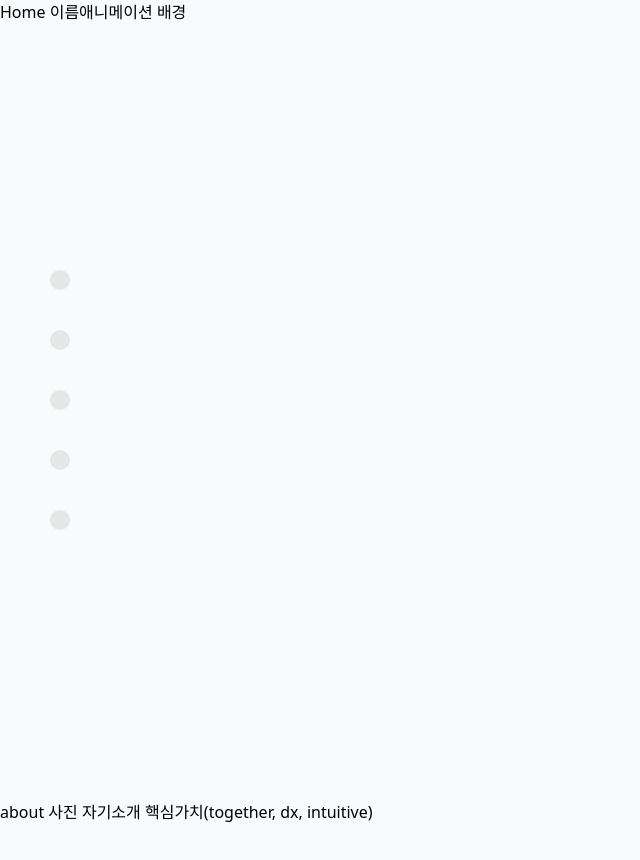
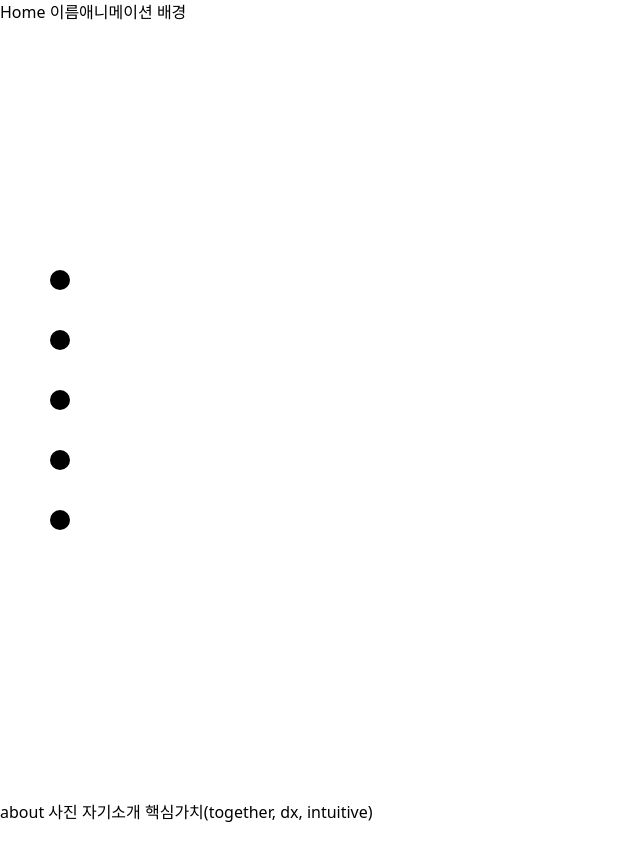
Before and after one commit to thwlckd/portfolio.v1, a Next.js app: page / in a window 1280 px wide. Shown: the top 860 px of the page, without its empty margins (0-640 px from the left). Built offline with nearby package versions, Linux system fonts and the light colour scheme.

Commit message:
Feat: 마우스 커서 커스텀 작업 - default cursor: none - window에 마우스 이벤트 부착 -> 커서 요소 스타일 부여 - components 폴더 세분

```diff
--- a/src/app/globals.css
+++ b/src/app/globals.css
@@ -3,11 +3,20 @@
 @tailwind utilities;
 
 :root {
+  cursor: none;
   scroll-behavior: smooth !important;
+}
+
+a {
+  cursor: none;
+}
+
+.large-cursor {
+  width: 64px;
+  height: 64px;
 }
 
 .active-bullet {
   width: 20px;
   height: 20px;
-  background-color: lightgray;
 }
--- a/src/app/layout.tsx
+++ b/src/app/layout.tsx
@@ -1,8 +1,8 @@
 import type { Metadata } from 'next';
 import { Inter } from 'next/font/google';
-import Link from 'next/link';
-import { Children } from 'react';
 import Provider from './provider';
+import Cursor from '@/components/common/Cursor';
+import Sidebar from '@/components/common/Sidebar';
 import './globals.css';
 
 const inter = Inter({ subsets: ['latin'] });
@@ -20,7 +20,8 @@ export default function RootLayout({
   return (
     <html lang="ko">
       <Provider>
-        <body className={(inter.className, 'min-h-screen bg-gray-50')}>
+        <body className={(inter.className, 'min-h-screen bg-white')}>
+          <Cursor />
           <Sidebar />
           {children}
         </body>
@@ -28,25 +29,3 @@ export default function RootLayout({
     </html>
   );
 }
-
-const SECTIONS = ['home', 'about', 'skill', 'project', 'contact'];
-
-const Sidebar = () => {
-  return (
-    <ul className="fixed top-0 left-10 flex flex-col justify-center items-center gap-10 w-10 h-screen z-50">
-      {Children.toArray(
-        SECTIONS.map((section) => (
-          <li>
-            <Link
-              id={`${section}-bullet`}
-              className={
-                'block w-3 h-3 rounded-full bg-gray-500 opacity-50 transition-all duration-300'
-              }
-              href={`#${section}`}
-            ></Link>
-          </li>
-        )),
-      )}
-    </ul>
-  );
-};
--- /dev/null
+++ b/src/components/common/Cursor.tsx
@@ -0,0 +1,44 @@
+'use client';
+
+import { useEffect } from 'react';
+
+export default function Cursor() {
+  useEffect(() => {
+    const cursor = document.getElementById('cursor') as HTMLDivElement;
+
+    if (!cursor) return;
+
+    const onMouseMove = (e: MouseEvent) => {
+      cursor.style.top = e.clientY + 'px';
+      cursor.style.left = e.clientX + 'px';
+    };
+
+    const enlargeCursor = () => {
+      cursor.classList.add('large-cursor');
+    };
+
+    const shrinkCursor = () => {
+      cursor.classList.remove('large-cursor');
+    };
+
+    const addMouseEventOnATag = () => {
+      document.querySelectorAll('a').forEach((el) => {
+        el.addEventListener('mouseover', enlargeCursor);
+        el.addEventListener('mouseout', shrinkCursor);
+      });
+    };
+
+    document.addEventListener('mousemove', onMouseMove);
+    document.addEventListener('mousedown', enlargeCursor);
+    document.addEventListener('mouseup', shrinkCursor);
+
+    addMouseEventOnATag();
+  }, []);
+
+  return (
+    <div
+      id="cursor"
+      className="fixed left-[-20px] w-4 h-4 rounded-full translate-x-[-50%] translate-y-[-50%] z-50 bg-white mix-blend-difference pointer-events-none transition-[width,height]"
+    ></div>
+  );
+}
--- /dev/null
+++ b/src/components/common/Sidebar.tsx
@@ -0,0 +1,24 @@
+import Link from 'next/link';
+import { Children } from 'react';
+
+const SECTIONS = ['home', 'about', 'skill', 'project', 'contact'];
+
+export default function Sidebar() {
+  return (
+    <ul className="fixed top-0 left-10 flex flex-col justify-center items-center gap-10 w-10 h-screen z-10">
+      {Children.toArray(
+        SECTIONS.map((section) => (
+          <li>
+            <Link
+              id={`${section}-bullet`}
+              className={
+                'block w-3 h-3 rounded-full bg-black transition-all duration-300'
+              }
+              href={`#${section}`}
+            ></Link>
+          </li>
+        )),
+      )}
+    </ul>
+  );
+}
--- a/src/components/Project.tsx
+++ b/src/components/section/Project.tsx
@@ -1,3 +1,5 @@
+'use client';
+
 import { useRef } from 'react';
 import useRefObserver from '@/hooks/useRefObserver';
 
--- a/src/components/Skill.tsx
+++ b/src/components/section/Skill.tsx
@@ -1,3 +1,5 @@
+'use client';
+
 import { useRef } from 'react';
 import useRefObserver from '@/hooks/useRefObserver';
 
```
Also changed, not shown: src/app/page.tsx (+5 -5 lines), src/components/section/About.tsx (renamed from src/components/About.tsx), src/components/section/Contact.tsx (renamed from src/components/Contact.tsx), src/components/section/Home.tsx (renamed from src/components/Home.tsx).
